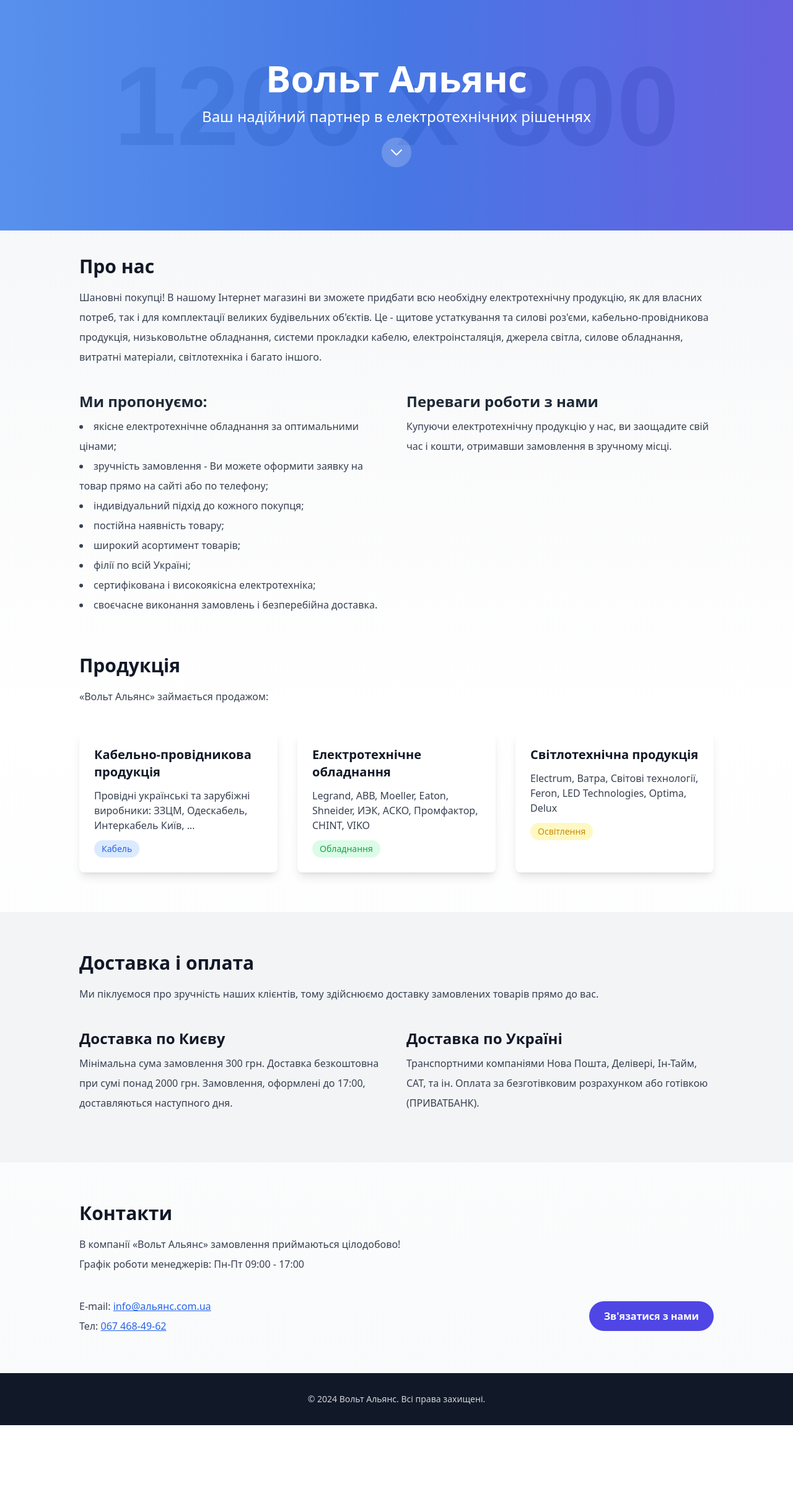
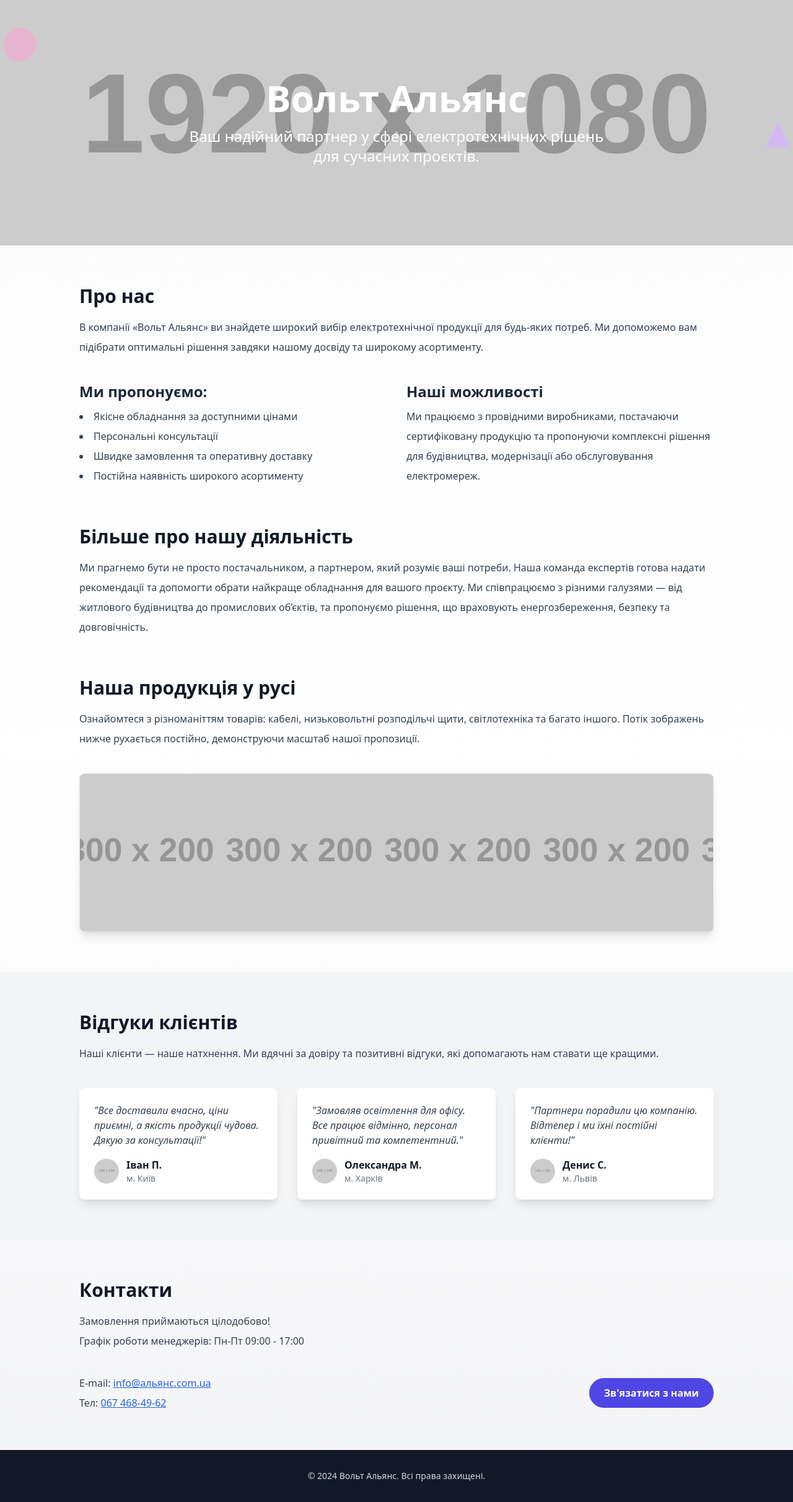
Before and after one commit to sanyakosivchuk/volt-alliance-static, a Jekyll site: the page built from index.html, in a window 1280 px wide. Shown: the whole page at 62% size. Built offline with Jekyll 4.4.1, drawn with Linux system fonts in a browser that asks for light colours; before the commit the page ends 2300 px from its top, so only the background shows below that.

```diff
--- a/index.html
+++ b/index.html
@@ -5,22 +5,28 @@ title: "Про нас - Вольт Альянс"
 
 
 
-<div data-controller="scroll-animate" class="min-h-screen bg-gradient-to-b from-gray-100 via-white to-gray-50 text-gray-800">
+<div data-controller="scroll-animate parallax" class="min-h-screen bg-gradient-to-b from-gray-50 via-white to-gray-100 text-gray-800">
 
-  <!-- Hero Section -->
-  <header class="relative overflow-hidden py-24 flex flex-col items-center justify-center bg-gradient-to-r from-blue-500 via-blue-600 to-indigo-600 text-white mb-10">
-    <div class="absolute inset-0 bg-no-repeat bg-cover bg-center opacity-20" style="background-image: url('https://via.placeholder.com/1200x800');"></div>
-    <h1 class="text-4xl md:text-6xl font-bold z-10 mb-4 transform hover:scale-105 transition-transform duration-300">
-      Вольт Альянс
-    </h1>
-    <p class="text-lg md:text-2xl font-light z-10 max-w-2xl text-center">
-      Ваш надійний партнер в електротехнічних рішеннях
-    </p>
-    <!-- Subtle floating element -->
-    <div class="z-10 mt-6 w-12 h-12 rounded-full bg-white bg-opacity-20 flex items-center justify-center animate-bounce">
-      <svg class="w-6 h-6 text-white" fill="none" stroke="currentColor" stroke-width="2" viewBox="0 0 24 24">
-        <path stroke-linecap="round" stroke-linejoin="round" d="M4 8l8 8 8-8"></path>
-      </svg>
+  <!-- Hero Section with Parallax -->
+  <header class="relative overflow-hidden py-32 flex flex-col items-center justify-center text-white mb-16">
+    <!-- Parallax Background -->
+    <div data-parallax-target="background" class="absolute inset-0 bg-no-repeat bg-cover bg-center" style="background-image: url('https://via.placeholder.com/1920x1080?text=Hero+Background');"></div>
+
+    <div class="relative z-10 max-w-3xl text-center px-4">
+      <h1 class="text-4xl md:text-6xl font-bold mb-4 transform hover:scale-105 transition-transform duration-300">
+        Вольт Альянс
+      </h1>
+      <p class="text-lg md:text-2xl font-light max-w-2xl mx-auto">
+        Ваш надійний партнер у сфері електротехнічних рішень для сучасних проєктів.
+      </p>
+    </div>
+
+    <!-- Floating SVG decorative elements -->
+    <div class="absolute top-10 left-0 animate-pulse opacity-80">
+      <svg class="w-16 h-16 text-pink-300" fill="currentColor" viewBox="0 0 24 24"><circle cx="12" cy="12" r="10"/></svg>
+    </div>
+    <div class="absolute top-1/2 right-0 animate-bounce opacity-80">
+      <svg class="w-12 h-12 text-purple-300" fill="currentColor" viewBox="0 0 24 24"><polygon points="12,2 22,22 2,22"/></svg>
     </div>
   </header>
 
@@ -29,8 +35,7 @@ title: "Про нас - Вольт Альянс"
     <div data-scroll-animate-target="animated" class="my-10">
       <h2 class="text-3xl font-bold text-gray-900 mb-4">Про нас</h2>
       <p class="leading-loose text-gray-700">
-        Шановні покупці!
-        В нашому Інтернет магазині ви зможете придбати всю необхідну електротехнічну продукцію, як для власних потреб, так і для комплектації великих будівельних об'єктів. Це - щитове устаткування та силові роз'єми, кабельно-провідникова продукція, низьковольтне обладнання, системи прокладки кабелю, електроінсталяція, джерела світла, силове обладнання, витратні матеріали, світлотехніка і багато іншого.
+        В компанії «Вольт Альянс» ви знайдете широкий вибір електротехнічної продукції для будь-яких потреб. Ми допоможемо вам підібрати оптимальні рішення завдяки нашому досвіду та широкому асортименту.
       </p>
     </div>
 
@@ -38,78 +43,99 @@ title: "Про нас - Вольт Альянс"
       <div>
         <h3 class="text-2xl font-semibold mb-2">Ми пропонуємо:</h3>
         <ul class="list-disc list-inside text-gray-700 leading-loose">
-          <li>якісне електротехнічне обладнання за оптимальними цінами;</li>
-          <li>зручність замовлення - Ви можете оформити заявку на товар прямо на сайті або по телефону;</li>
-          <li>індивідуальний підхід до кожного покупця;</li>
-          <li>постійна наявність товару;</li>
-          <li>широкий асортимент товарів;</li>
-          <li>філії по всій Україні;</li>
-          <li>сертифікована і високоякісна електротехніка;</li>
-          <li>своєчасне виконання замовлень і безперебійна доставка.</li>
+          <li>Якісне обладнання за доступними цінами</li>
+          <li>Персональні консультації</li>
+          <li>Швидке замовлення та оперативну доставку</li>
+          <li>Постійна наявність широкого асортименту</li>
         </ul>
       </div>
 
       <div>
-        <h3 class="text-2xl font-semibold mb-2">Переваги роботи з нами</h3>
+        <h3 class="text-2xl font-semibold mb-2">Наші можливості</h3>
         <p class="leading-loose text-gray-700">
-          Купуючи електротехнічну продукцію у нас, ви заощадите свій час і кошти, отримавши замовлення в зручному місці.
+          Ми працюємо з провідними виробниками, постачаючи сертифіковану продукцію та пропонуючи комплексні рішення для будівництва, модернізації або обслуговування електромереж.
         </p>
       </div>
     </div>
   </section>
 
-  <!-- Products Section -->
+  <!-- Long Text Section to Showcase Parallax and More Content -->
   <section class="max-w-5xl mx-auto px-4 md:px-0 mb-16">
     <div data-scroll-animate-target="animated" class="mb-10">
-      <h2 class="text-3xl font-bold text-gray-900 mb-4">Продукція</h2>
+      <h2 class="text-3xl font-bold text-gray-900 mb-4">Більше про нашу діяльність</h2>
       <p class="text-gray-700 leading-loose">
-        «Вольт Альянс» займається продажом:
+        Ми прагнемо бути не просто постачальником, а партнером, який розуміє ваші потреби. Наша команда експертів готова надати рекомендації та допомогти обрати найкраще обладнання для вашого проєкту.
+        Ми співпрацюємо з різними галузями — від житлового будівництва до промислових об’єктів, та пропонуємо рішення, що враховують енергозбереження, безпеку та довговічність.
       </p>
     </div>
+  </section>
 
-    <div class="grid grid-cols-1 md:grid-cols-3 gap-8">
-      <div data-scroll-animate-target="animated" class="bg-white rounded-lg shadow-lg p-6 transition-transform transform hover:-translate-y-2 hover:shadow-2xl">
-        <h3 class="text-xl font-semibold mb-3 text-gray-900">Кабельно-провідникова продукція</h3>
-        <p class="text-gray-700 mb-3">Провідні українські та зарубіжні виробники: ЗЗЦМ, Одескабель, Интеркабель Київ, …</p>
-        <span class="inline-block py-1 px-3 bg-blue-100 text-blue-600 rounded-full text-sm">Кабель</span>
-      </div>
+  <!-- Continuous Horizontal Image Marquee -->
+  <section class="max-w-5xl mx-auto px-4 md:px-0 mb-16">
+    <div data-scroll-animate-target="animated" class="mb-10">
+      <h2 class="text-3xl font-bold text-gray-900 mb-4">Наша продукція у русі</h2>
+      <p class="text-gray-700 leading-loose">Ознайомтеся з різноманіттям товарів: кабелі, низьковольтні розподільчі щити, світлотехніка та багато іншого. Потік зображень нижче рухається постійно, демонструючи масштаб нашої пропозиції.</p>
+    </div>
 
-      <div data-scroll-animate-target="animated" class="bg-white rounded-lg shadow-lg p-6 transition-transform transform hover:-translate-y-2 hover:shadow-2xl">
-        <h3 class="text-xl font-semibold mb-3 text-gray-900">Електротехнічне обладнання</h3>
-        <p class="text-gray-700 mb-3">Legrand, АВВ, Moeller, Eaton, Shneider, ИЭК, АСКО, Промфактор, CHINT, VIKO</p>
-        <span class="inline-block py-1 px-3 bg-green-100 text-green-600 rounded-full text-sm">Обладнання</span>
-      </div>
+    <div data-controller="marquee" class="overflow-hidden relative w-full h-64 border rounded-lg shadow-lg bg-white">
+      <div data-marquee-target="container" class="absolute inset-0 flex flex-nowrap" style="transform: translateX(0px);">
+        <!-- Set of images (first sequence) -->
+        <img src="https://via.placeholder.com/300x200?text=Кабелі" class="w-64 h-full object-cover flex-shrink-0" alt="Кабелі">
+        <img src="https://via.placeholder.com/300x200?text=Низьковольтні+пристрої" class="w-64 h-full object-cover flex-shrink-0" alt="Низьковольтні пристрої">
+        <img src="https://via.placeholder.com/300x200?text=Світлотехніка" class="w-64 h-full object-cover flex-shrink-0" alt="Світлотехніка">
+        <img src="https://via.placeholder.com/300x200?text=Щитове+обладнання" class="w-64 h-full object-cover flex-shrink-0" alt="Щитове обладнання">
 
-      <div data-scroll-animate-target="animated" class="bg-white rounded-lg shadow-lg p-6 transition-transform transform hover:-translate-y-2 hover:shadow-2xl">
-        <h3 class="text-xl font-semibold mb-3 text-gray-900">Світлотехнічна продукція</h3>
-        <p class="text-gray-700 mb-3">Electrum, Ватра, Світові технології, Feron, LED Technologies, Optima, Delux</p>
-        <span class="inline-block py-1 px-3 bg-yellow-100 text-yellow-600 rounded-full text-sm">Освітлення</span>
+        <!-- Duplicate the same sequence immediately after -->
+        <img src="https://via.placeholder.com/300x200?text=Кабелі" class="w-64 h-full object-cover flex-shrink-0" alt="Кабелі">
+        <img src="https://via.placeholder.com/300x200?text=Низьковольтні+пристрої" class="w-64 h-full object-cover flex-shrink-0" alt="Низьковольтні пристрої">
+        <img src="https://via.placeholder.com/300x200?text=Світлотехніка" class="w-64 h-full object-cover flex-shrink-0" alt="Світлотехніка">
+        <img src="https://via.placeholder.com/300x200?text=Щитове+обладнання" class="w-64 h-full object-cover flex-shrink-0" alt="Щитове обладнання">
       </div>
     </div>
   </section>
 
-  <!-- Delivery & Payment -->
+  <!-- Fake Feedback / Testimonials -->
   <section class="bg-gray-100 py-16">
     <div class="max-w-5xl mx-auto px-4 md:px-0">
       <div data-scroll-animate-target="animated" class="mb-10">
-        <h2 class="text-3xl font-bold text-gray-900 mb-4">Доставка і оплата</h2>
+        <h2 class="text-3xl font-bold text-gray-900 mb-4">Відгуки клієнтів</h2>
         <p class="text-gray-700 leading-loose">
-          Ми піклуємося про зручність наших клієнтів, тому здійснюємо доставку замовлених товарів прямо до вас.
+          Наші клієнти — наше натхнення. Ми вдячні за довіру та позитивні відгуки, які допомагають нам ставати ще кращими.
         </p>
       </div>
 
-      <div class="grid grid-cols-1 md:grid-cols-2 gap-8">
-        <div data-scroll-animate-target="animated">
-          <h3 class="text-2xl font-semibold mb-2 text-gray-900">Доставка по Києву</h3>
-          <p class="text-gray-700 leading-loose mb-4">
-            Мінімальна сума замовлення 300 грн. Доставка безкоштовна при сумі понад 2000 грн. Замовлення, оформлені до 17:00, доставляються наступного дня.
-          </p>
+      <div class="grid grid-cols-1 md:grid-cols-3 gap-8">
+        <div data-scroll-animate-target="animated" class="bg-white rounded-lg shadow-lg p-6 hover:shadow-xl transition-shadow duration-300">
+          <p class="text-gray-700 italic mb-4">"Все доставили вчасно, ціни приємні, а якість продукції чудова. Дякую за консультації!"</p>
+          <div class="flex items-center space-x-3">
+            <img class="w-10 h-10 rounded-full" src="https://via.placeholder.com/100" alt="Customer1">
+            <div>
+              <p class="font-semibold text-gray-900">Іван П.</p>
+              <p class="text-sm text-gray-500">м. Київ</p>
+            </div>
+          </div>
         </div>
-        <div data-scroll-animate-target="animated">
-          <h3 class="text-2xl font-semibold mb-2 text-gray-900">Доставка по Україні</h3>
-          <p class="text-gray-700 leading-loose mb-4">
-            Транспортними компаніями Нова Пошта, Делівері, Ін-Тайм, САТ, та ін. Оплата за безготівковим розрахунком або готівкою (ПРИВАТБАНК).
-          </p>
+
+        <div data-scroll-animate-target="animated" class="bg-white rounded-lg shadow-lg p-6 hover:shadow-xl transition-shadow duration-300">
+          <p class="text-gray-700 italic mb-4">"Замовляв освітлення для офісу. Все працює відмінно, персонал привітний та компетентний."</p>
+          <div class="flex items-center space-x-3">
+            <img class="w-10 h-10 rounded-full" src="https://via.placeholder.com/100" alt="Customer2">
+            <div>
+              <p class="font-semibold text-gray-900">Олександра М.</p>
+              <p class="text-sm text-gray-500">м. Харків</p>
+            </div>
+          </div>
+        </div>
+
+        <div data-scroll-animate-target="animated" class="bg-white rounded-lg shadow-lg p-6 hover:shadow-xl transition-shadow duration-300">
+          <p class="text-gray-700 italic mb-4">"Партнери порадили цю компанію. Відтепер і ми їхні постійні клієнти!"</p>
+          <div class="flex items-center space-x-3">
+            <img class="w-10 h-10 rounded-full" src="https://via.placeholder.com/100" alt="Customer3">
+            <div>
+              <p class="font-semibold text-gray-900">Денис С.</p>
+              <p class="text-sm text-gray-500">м. Львів</p>
+            </div>
+          </div>
         </div>
       </div>
     </div>
@@ -120,7 +146,7 @@ title: "Про нас - Вольт Альянс"
     <div data-scroll-animate-target="animated" class="mb-10">
       <h2 class="text-3xl font-bold text-gray-900 mb-4">Контакти</h2>
       <p class="text-gray-700 leading-loose">
-        В компанії «Вольт Альянс» замовлення приймаються цілодобово!<br/>
+        Замовлення приймаються цілодобово!<br/>
         Графік роботи менеджерів: Пн-Пт 09:00 - 17:00
       </p>
     </div>
@@ -140,6 +166,23 @@ title: "Про нас - Вольт Альянс"
     </div>
   </section>
 
+  <div data-controller="back-to-top">
+    <!-- Back to Top Button -->
+    <div
+      data-back-to-top-target="button"
+      class="fixed bottom-4 right-4 z-50 hidden"
+    >
+      <button
+        class="bg-indigo-600 text-white p-3 rounded-full shadow-lg hover:bg-indigo-700 transition-transform transform hover:scale-105"
+        data-action="click->back-to-top#scrollToTop"
+      >
+        <svg xmlns="http://www.w3.org/2000/svg" class="h-6 w-6" fill="none" viewBox="0 0 24 24" stroke="currentColor" stroke-width="2">
+          <path stroke-linecap="round" stroke-linejoin="round" d="M5 15l7-7 7 7" />
+        </svg>
+      </button>
+    </div>
+  </div>
+
   <!-- Footer -->
   <footer class="bg-gray-900 text-gray-300 py-8 text-center">
     <p class="text-sm">&copy; 2024 Вольт Альянс. Всі права захищені.</p>
```
Also changed, not shown: assets/css/tailwind.css, assets/js/bundle.js, 1 other file.
